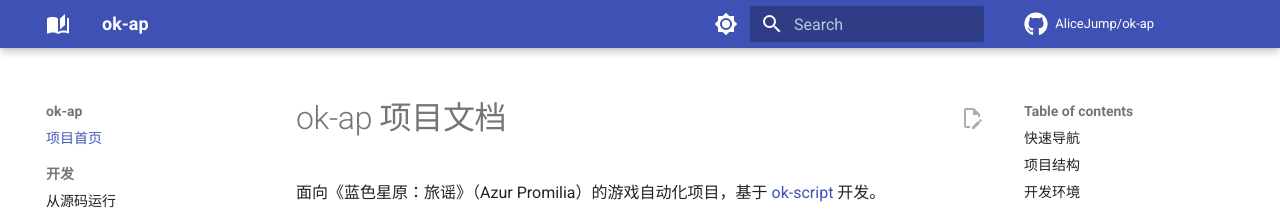
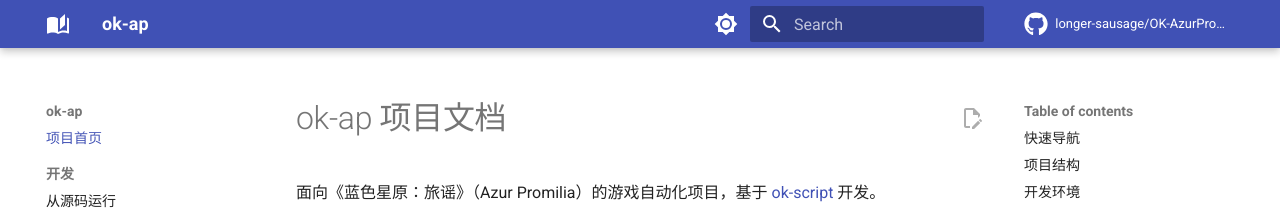
Before and after one commit to AliceJump/OK-AzurPromilia, an MkDocs documentation site: the page built from docs/index.md, in a window 1280 px wide. Shown: the top 210 px of the page. Built offline with MkDocs 1.6.1 and Material for MkDocs 9.7.7, drawn with Linux system fonts in a browser that asks for light colours; comment, search, counter and statistics services are not loaded.

Commit message:
fix(links): 修正其余指向旧仓库的链接引用
仓库从 AliceJump/ok-ap 迁到 longer-sausage/OK-AzurPromilia 后，几处链接引用
没跟着改，仍指向旧仓库或已不存在的分支：

- mkdocs.yml
  - site_url 指向 https://AliceJump.github.io/ok-ap/（旧仓库的 Pages 地址）
  - repo_name / repo_url 指向 AliceJump/ok-ap
  - edit_uri 的分支名是 master，但仓库的默认分支是 main
- .github/ISSUE_TEMPLATE/config.yml
  - 两个 Discussions 联系链接指向 AliceJump/ok-ap/discussions
- sonar-project.properties
  - sonar.projectKey / sonar.organization 仍是旧仓库名

```diff
--- a/mkdocs.yml
+++ b/mkdocs.yml
@@ -1,9 +1,9 @@
 site_name: ok-ap
 site_description: "Game automation tool for Blue Star Origin: Lv Yao, built with ok-script"
-site_url: https://AliceJump.github.io/ok-ap/
-repo_name: AliceJump/ok-ap
-repo_url: https://github.com/AliceJump/ok-ap
-edit_uri: edit/master/docs/
+site_url: https://longer-sausage.github.io/OK-AzurPromilia/
+repo_name: longer-sausage/OK-AzurPromilia
+repo_url: https://github.com/longer-sausage/OK-AzurPromilia
+edit_uri: edit/main/docs/
 exclude_docs: README.md
 
 validation:
```
Also changed, not shown: 2 other files.
